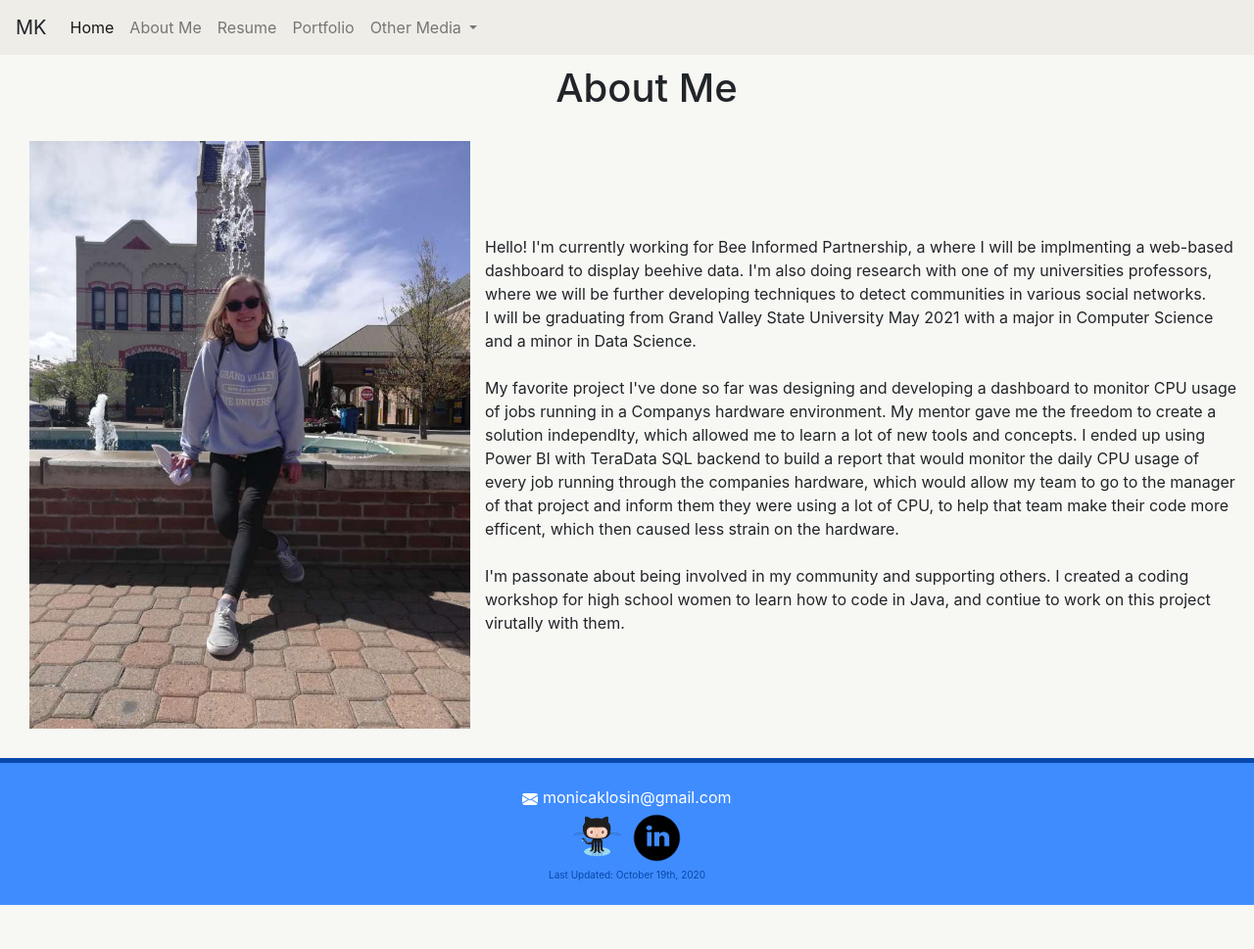
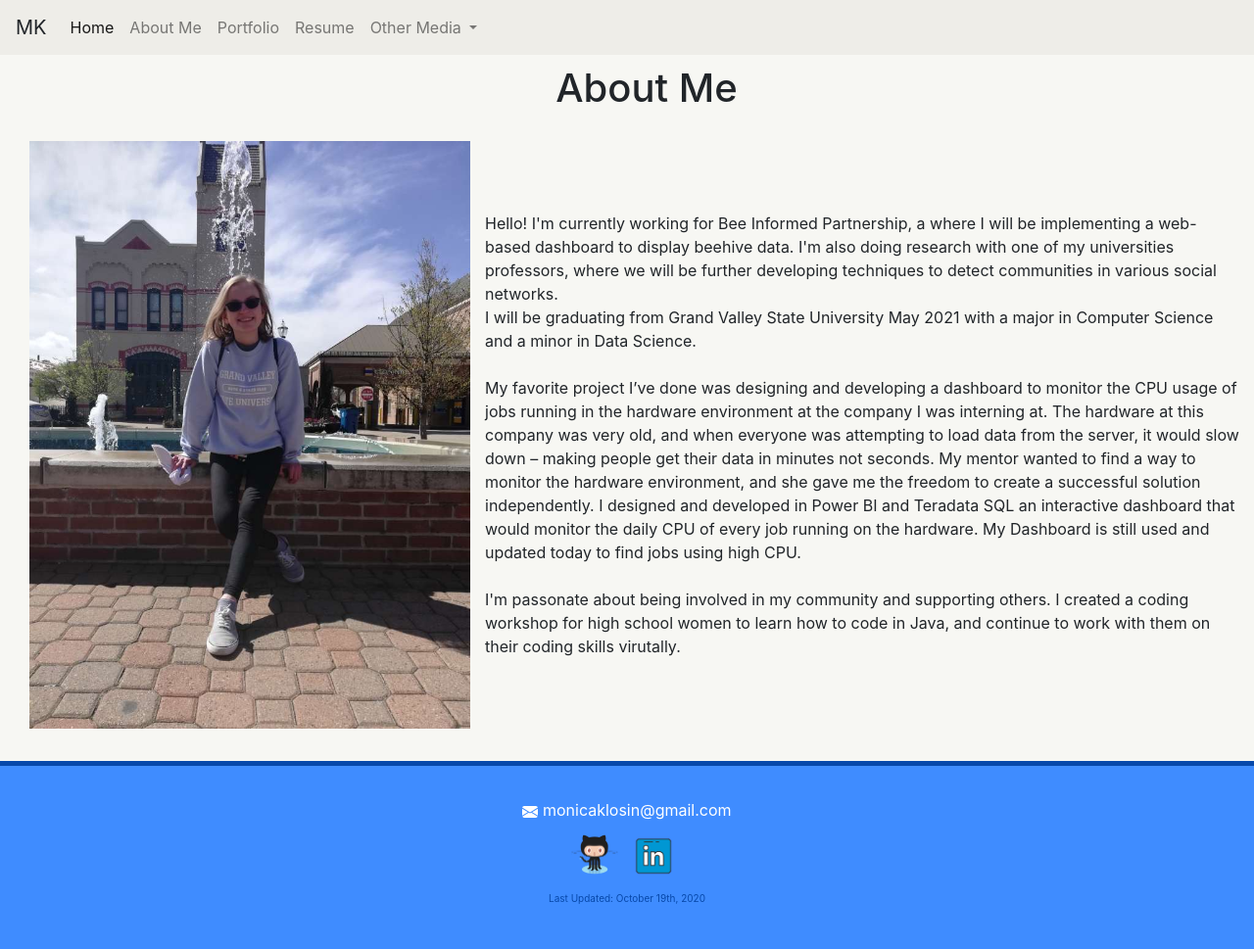
Before and after one commit to klosinm/PersonalWebsite, a Flask app: page /aboutMe in a window 1280 px wide. Shown: the whole page at 98% size. Before the commit the page ends 924 px from the top, so only its background shows below. Run offline with Flask 2, Linux system fonts and the light colour scheme; some libraries are stand-ins or nearby versions.

Commit message:
finalized version 1.0

```diff
--- a/templates/aboutMe.html
+++ b/templates/aboutMe.html
@@ -18,20 +18,25 @@
 <div class="image-txt-container">
     <image src="{{url_for('static', filename='Images/cool.jpeg')}}" class="imageMonica">
         <medium>
-        Hello! I'm currently working for Bee Informed Partnership, a  where I will be implmenting a web-based dashboard to display beehive data.
-        I'm also doing research with one of my universities professors, where we will be further developing techniques to detect communities in various social networks.
-        <br>
-        I will be graduating from Grand Valley State University May 2021 with a major in Computer Science and a minor in Data
-        Science.
-        <br><br>
-        My favorite project I've done so far was designing and developing a dashboard to monitor CPU usage of jobs running in a Companys hardware environment.
-        My mentor gave me the freedom to create a solution independlty, which allowed me to learn a lot of new tools and concepts. I ended up using Power BI
-        with TeraData SQL backend to build a report that would monitor the daily CPU usage of every job running through the companies hardware, which would allow
-        my team to go to the manager of that project and inform them they were using a lot of CPU, to help that team make their code more efficent, which then caused
-        less strain on the hardware.
-        <br><br>
-        I'm passonate about being involved in my community and supporting others. I created a coding workshop
-        for high school women to learn how to code in Java, and contiue to work on this project virutally with them.
+            Hello! I'm currently working for Bee Informed Partnership, a where I will be implementing a web-based
+            dashboard to display beehive data.
+            I'm also doing research with one of my universities professors, where we will be further developing
+            techniques to detect communities in various social networks.
+            <br>
+            I will be graduating from Grand Valley State University May 2021 with a major in Computer Science and a
+            minor in Data
+            Science.
+            <br><br>
+            My favorite project I’ve done was designing and developing a dashboard to monitor the CPU usage of jobs running in the
+            hardware environment at the company I was interning at. The hardware at this company was very old, and when everyone was
+            attempting to load data from the server, it would slow down – making people get their data in minutes not seconds. My
+            mentor wanted to find a way to monitor the hardware environment, and she gave me the freedom to create a successful
+            solution independently. I designed and developed in Power BI and Teradata SQL an interactive dashboard that would
+            monitor the daily CPU of every job running on the hardware. My Dashboard is still used and updated today to find jobs
+            using high CPU.
+            <br><br>
+            I'm passonate about being involved in my community and supporting others. I created a coding workshop
+            for high school women to learn how to code in Java, and continue to work with them on their coding skills virutally.
         </medium>
 </div>
 
--- a/templates/base.html
+++ b/templates/base.html
@@ -2,6 +2,16 @@
 <html>
 
 <style>
+    * {
+        margin: 0;
+        padding: 0;
+        box-sizing: border-box;
+    }
+
+    .wrapper {
+        min-height: 100%;
+        margin-bottom: -10px;
+    }
 
     .center {
         margin: auto;
@@ -9,22 +19,34 @@
         padding: 10px;
     }
 
+    .footer,
+    .push {
+        height: 50px
+            /* Must be the same as footer height. */
+    }
+
     footer {
+        text-align: center;
+        background-color: #333;
 
-    height: 150px;
-    left: 0;
+        padding: 20px;
+        position: absolute;
         bottom: 0;
         width: 100%;
+
+
 
         background: #3f8cff;
         color: white;
         border-top: 5px solid #0748aa;
     }
 
+    body {
 
-
-
-
+        position: relative;
+        padding-bottom: 155px;
+        min-height: 100vh;
+    }
 </style>
 
 <head>
@@ -32,8 +54,9 @@ footer {
         integrity="sha384-ggOyR0iXCbMQv3Xipma34MD+dH/1fQ784/j6cY/iJTQUOhcWr7x9JvoRxT2MZw1T" crossorigin="anonymous">
     <link rel="stylesheet" type="text/css" href="{{ url_for('static',filename='style.css')}}">
 </head>
+<div class="wrapper">
     <nav class="navbar navbar-expand-lg navbar-light " style="background-color: #eeede8;">
-    <a class="navbar-brand" >MK</a>
+        <a class="navbar-brand">MK</a>
         <button class="navbar-toggler" type="button" data-toggle="collapse" data-target="#navbarSupportedContent"
             aria-controls="navbarSupportedContent" aria-expanded="false" aria-label="Toggle navigation">
             <span class="navbar-toggler-icon"></span>
@@ -47,14 +70,15 @@ footer {
                     <a class="nav-link" href="/aboutMe">About Me</a>
                 </li>
                 <li class="nav-item">
+                    <a class="nav-link" href="/portfolio">Portfolio</a>
+                </li>
+                <li class="nav-item">
                     <a class="nav-link" href="/resume">Resume</a>
                 </li>
-            <li class="nav-item">
-                <a class="nav-link" href="/portfolio">Portfolio</a>
-            </li>
+
                 <li class="nav-item dropdown">
-                <a class="nav-link dropdown-toggle" href="#" id="navbarDropdown" role="button" data-toggle="dropdown"
-                    aria-haspopup="true" aria-expanded="false">
+                    <a class="nav-link dropdown-toggle" href="#" id="navbarDropdown" role="button"
+                        data-toggle="dropdown" aria-haspopup="true" aria-expanded="false">
                         Other Media
                     </a>
                     <div class="dropdown-menu" aria-labelledby="navbarDropdown">
@@ -75,16 +99,18 @@ footer {
 
     </body>
 
+    <div class="push"></div>
+
     <footer class="navbar-fixed-bottom">
         <div class="container-fluid text-center text-md-left">
             <!-- Grid row -->
-        <div class="row" style="margin-top:15px;">
+            <div class="row" style="margin-top:5px;">
 
                 <!-- Links -->
-                <ul class="list-unstyled list-inline text-center py-2" >
+                <ul class="list-unstyled list-inline text-center py-2">
                     <li>
-                        <svg width="1em" height="1em" viewBox="0 0 16 16" class="bi bi-envelope-fill" fill="currentColor"
-                            xmlns="http://www.w3.org/2000/svg">
+                        <svg width="1em" height="1em" viewBox="0 0 16 16" class="bi bi-envelope-fill"
+                            fill="currentColor" xmlns="http://www.w3.org/2000/svg">
                             <path fill-rule="evenodd"
                                 d="M.05 3.555A2 2 0 0 1 2 2h12a2 2 0 0 1 1.95 1.555L8 8.414.05 3.555zM0 4.697v7.104l5.803-3.558L0 4.697zM6.761 8.83l-6.57 4.027A2 2 0 0 0 2 14h12a2 2 0 0 0 1.808-1.144l-6.57-4.027L8 9.586l-1.239-.757zm3.436-.586L16 11.801V4.697l-5.803 3.546z" />
                         </svg>
@@ -93,13 +119,14 @@ footer {
 
                     <li>
 
-                    <li >
+                    <li>
                         <a href="https://github.com/klosinm">
-                            <img  src="{{url_for('static', filename='Images/Octocat.png')}}" width="4%" style="margin-right:5px">
+                            <img src="{{url_for('static', filename='Images/Octocat.png')}}" width="4%">
                         </a>
 
                         <a href="https://www.linkedin.com/in/monica-klosin-476316b6/">
-                            <img src="{{url_for('static', filename='Images/link.png')}}" width="4%" style="margin-top:4px">
+                            <img src="{{url_for('static', filename='Images/linke.png')}}" width="5%"
+                                style="margin-top:4px">
                         </a>
                     </li>
 
@@ -116,6 +143,9 @@ footer {
     </footer>
 
 
+</div>
+
+
 <script src="https://code.jquery.com/jquery-3.3.1.slim.min.js"
     integrity="sha384-q8i/X+965DzO0rT7abK41JStQIAqVgRVzpbzo5smXKp4YfRvH+8abtTE1Pi6jizo"
     crossorigin="anonymous"></script>
@@ -125,4 +155,5 @@ footer {
 <script src="https://stackpath.bootstrapcdn.com/bootstrap/4.3.1/js/bootstrap.min.js"
     integrity="sha384-JjSmVgyd0p3pXB1rRibZUAYoIIy6OrQ6VrjIEaFf/nJGzIxFDsf4x0xIM+B07jRM"
     crossorigin="anonymous"></script>
+
 </html>
--- a/templates/index.html
+++ b/templates/index.html
@@ -5,7 +5,7 @@
     <link rel="stylesheet" type="text/css" href="static/styles/style.css">
 </head>
 
-<h3 style="margin-left: 10px">
+<h3 style="text-align: center;margin-left: 15px">
     My name is <mark style="color:#3f8cff; background-color: #f7f7f3;">Monica</mark>, I am a senior studying computer science and data science.
 </h3>
 
--- a/templates/portfolio.html
+++ b/templates/portfolio.html
@@ -53,7 +53,7 @@
         <img src="{{url_for('static', filename='Images/hoya.jpg')}}" width="50%" />
 
         <h3 class="subHeader"> My Plant Bud</h3>
-        <h2 class="description"> Users can learn about 6 unique plants and take a quiz <br> to find out which plant is best suited for their lifestyle.</h2>
+        <h2 class="description"> A website where users can learn about 6 unique plants  and take <br> a quiz to find out which plant is best suited for their lifestyle.</h2>
         <a href="https://myplantbud.herokuapp.com" class="btn btn-primary" role="button" aria-pressed="true">Go to Site</a>
     </div>
     <div class="column">
--- a/templates/resume.html
+++ b/templates/resume.html
@@ -75,7 +75,7 @@
     2017 - April 2019)</h5>
     <small> Designed, planned, and led a HTML workshop to teach 6 women introductory skills in HTML and CSS. <br> Collaborated with
     various local companies to come speak to Women in Computing. Set-up a club
-    <a href="https://www.instagram.com/gvsuwic/">Instagram</a> to promote club events.
+    <a href="https://www.instagram.com/gvsuwic/">Instagram</a> to promote events.
     </small>
     <br><br>
     <h5 style="font-size:large; margin:0"> Stand Up Comedy Club</h5>
```
Also changed, not shown: static/Images/link.png (deleted), static/Images/linke.png (added). Lines whose indentation alone changed are shown as unchanged.
